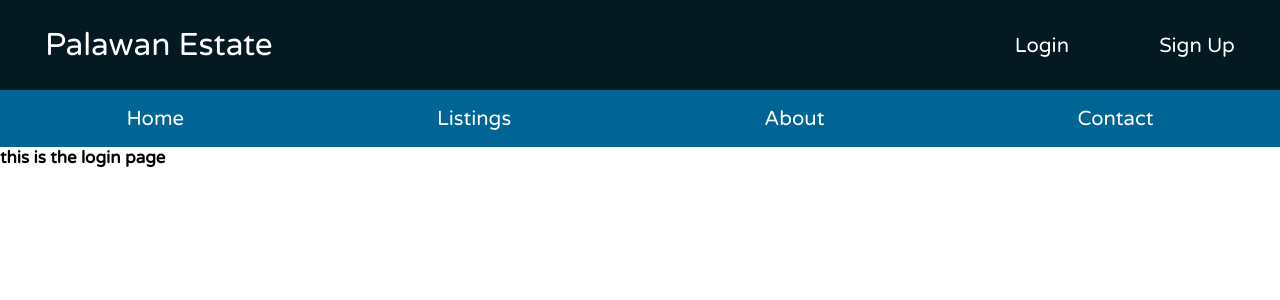
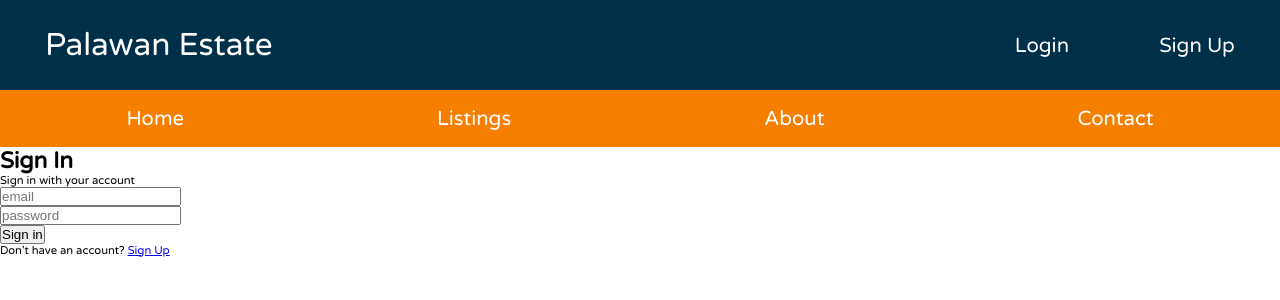
Before and after one commit to RichardRosario/palawan-estate, a React (Create React App) app in the folder frontend/: page /signin in a window 1280 px wide. Shown: the top 300 px of the page. Built offline with nearby package versions, Linux system fonts and the light colour scheme.

Commit message:
added the logic for signin page

```diff
--- a/frontend/package.json
+++ b/frontend/package.json
@@ -8,6 +8,7 @@
     "node-sass": "^4.14.1",
     "react": "16.13.1",
     "react-dom": "16.13.1",
+    "react-helmet": "^6.1.0",
     "react-redux": "^7.2.1",
     "react-router-dom": "^5.2.0",
     "react-scripts": "^3.4.4",
--- a/frontend/src/components/Navbar.js
+++ b/frontend/src/components/Navbar.js
@@ -30,16 +30,16 @@ const navbar = ({auth:{isAuthenticated, loading}, logout}) => {
             </div>
             <div className='navbar__bottom'>
                 <li className='navbar__bottom__item'>
-                    <NavLink className='navbar__bottom__item__link' exact="true" to='/'>Home</NavLink>
+                    <NavLink className='navbar__bottom__item__link' to='/'>Home</NavLink>
                 </li>
                 <li className='navbar__bottom__item'>
-                    <NavLink className='navbar__bottom__item__link' exact="true" to='/listings'>Listings</NavLink>
+                    <NavLink className='navbar__bottom__item__link' to='/listings'>Listings</NavLink>
                 </li>
                 <li className='navbar__bottom__item'>
-                    <NavLink className='navbar__bottom__item__link' exact="true" to='/about'>About</NavLink>
+                    <NavLink className='navbar__bottom__item__link' to='/about'>About</NavLink>
                 </li>
                 <li className='navbar__bottom__item'>
-                    <NavLink className='navbar__bottom__item__link' exact="true" to='/contact'>Contact</NavLink>
+                    <NavLink className='navbar__bottom__item__link' to='/contact'>Contact</NavLink>
                 </li>
             </div>
         </nav>
--- a/frontend/src/containers/SignIn.js
+++ b/frontend/src/containers/SignIn.js
@@ -1,11 +1,76 @@
-import React from 'react'
+import React, {useState} from 'react'
+import {Link, Redirect} from 'react-router-dom'
+import {Helmet} from 'react-helmet'
+import {connect} from 'react-redux'
+import PropTypes from 'prop-types'
+import {login} from '../actions/auth'
 
-const signIn = () => {
+const SignIn = ({login, isAuthenticated}) => {
+    const [formData, setFormData] = useState({
+        email: "",
+        password: ""
+    })
+
+    const { email, password} = formData
+
+    const onChange = (e) => setFormData({
+        ...formData,
+        [e.target.name]: e.target.value
+    })
+
+    const onSubmit = e => {
+        e.preventDefault()
+
+        login(email, password)
+    }
+
+    if (isAuthenticated)
+        return <Redirect to="/" />
+
     return (
-        <div className="login-container">
-            <h2>this is the login page</h2>
+        <div className="auth">
+            <Helmet>
+            <title>this is the login page</title>
+                <meta name='description'
+                    content='login page'
+                />
+            </Helmet>
+            <h1 className="auth__title">Sign In</h1>
+            <p className="auth_lead">Sign in with your account</p>
+            <form className="auth__form" onSubmit={e => onSubmit(e)}>
+                <div className="auth__form__group">
+                    <input
+                        type="email"
+                        placeholder="email"
+                        value={email}
+                        className="auth__form__input"
+                        onChange={e=>onChange(e)} />
+                </div>
+                <div className="auth__form__group">
+                    <input
+                        type="password"
+                        placeholder="password"
+                        value={password}
+                        className="auth__form__input"
+                        onChange={e=>onChange(e)} />
+                </div>
+                <button className="auth_form_button">Sign in</button>
+            </form>
+            <p className="auth_authtext">
+                Don't have an account? <Link to="/signup" className="auth__authtext_link">Sign Up</Link>
+            </p>
+
         </div>
     )
 }
 
-export default signIn
+SignIn.propTypes = {
+    login: PropTypes.func.isRequired,
+    isAuthenticated: PropTypes.bool.isRequired
+}
+
+const mapStateToProps = state => ({
+    isAuthenticated: state.auth.isAuthenticated
+})
+
+export default connect(mapStateToProps, {login})(SignIn)
--- a/frontend/src/sass/abstracts/_variables.scss
+++ b/frontend/src/sass/abstracts/_variables.scss
@@ -1,14 +1,19 @@
 // Colors
-$color-primary: #006494;
-$color-secondary: #0582ca;
-$color-tertiary: #00a6fb;
+// $color-primary: #006494;
+// $color-secondary: #0582ca;
+// $color-tertiary: #00a6fb;
+// $color-quaternary: #003554;
+
+$color-primary: #f77f00;
+$color-secondary: #d62828;
+$color-tertiary: #fcbf49;
 $color-quaternary: #003554;
 
-$color-grey-light: #efefef;
-$color-grey-dark: #051923;
+$color-grey-light: #eae2b7;
+$color-grey-dark: #003049;
 
-$color-hover: #edf5f8;
-$color-link-hover: #91e5f6;
+$color-hover: #fefae0;
+$color-link-hover: #fefae0;
 
 $color-paragraph: #4a4a4a;
 
```
Also changed, not shown: 2 other files (tests, documents, lock files or other folders).
